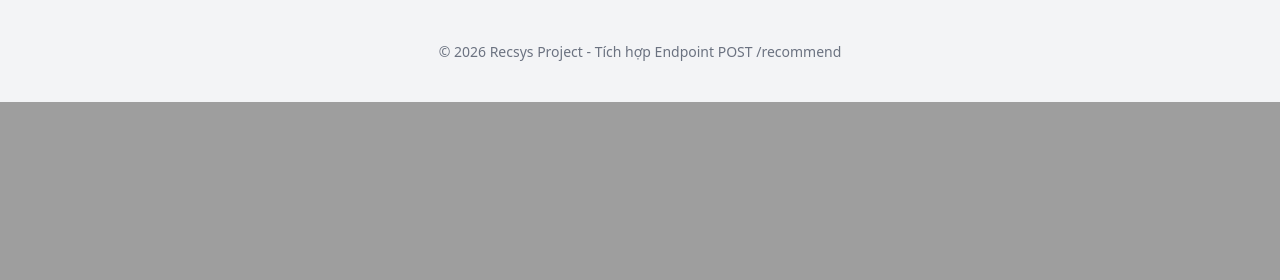
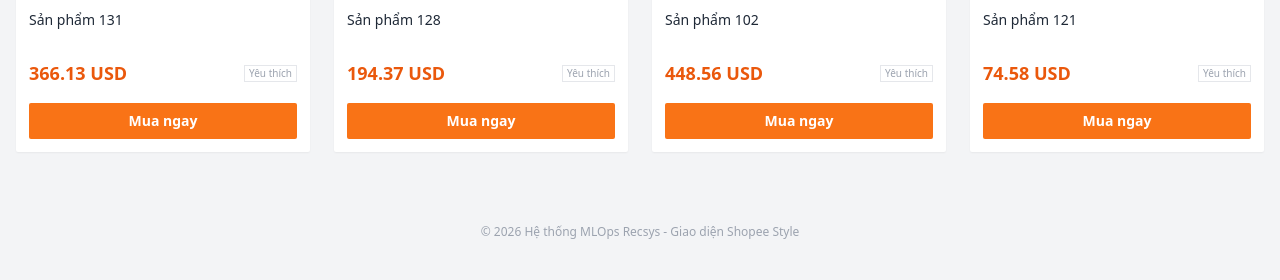
Before and after one commit to 050611230671-jpg/recsys-project, a FastAPI app: page / in a window 1280 px wide. Shown: the part 922-1202 px from the top of the page. Before the commit the page ends 1024 px from the top, so only its background shows below. Run offline with FastAPI, Linux system fonts and the light colour scheme; some libraries are stand-ins or nearby versions.

Commit message:
Shopee style UI with recommendations

```diff
--- a/main.py
+++ b/main.py
@@ -8,52 +8,64 @@ from fastapi.templating import Jinja2Templates
 app = FastAPI()
 templates = Jinja2Templates(directory="templates")
 
-def get_products_from_csv():
-    file_path = "products.csv"
-    if not os.path.exists(file_path):
-        return [{"name": "Lỗi: Không tìm thấy file", "price": "0", "img": "https://via.placeholder.com/500"}]
+# Cấu hình ảnh theo loại cho sinh động
+ANH_THEO_LOAI = {
+    "Electronics": "https://images.unsplash.com/photo-1498049794561-7780e7231661?w=500",
+    "Fashion": "https://images.unsplash.com/photo-1445205170230-053b83016050?w=500",
+    "Sports": "https://images.unsplash.com/photo-1461896836934-ffe607ba8211?w=500",
+    "Beauty": "https://images.unsplash.com/photo-1522335789203-aabd1fc54bc9?w=500",
+    "Home & Kitchen": "https://images.unsplash.com/photo-1556911220-e15b29be8c8f?w=500"
+}
 
-    try:
-        df = pd.read_csv(file_path)
-        anh_theo_loai = {
-            "Electronics": "https://images.unsplash.com/photo-1498049794561-7780e7231661?w=500",
-            "Fashion": "https://images.unsplash.com/photo-1445205170230-053b83016050?w=500",
-            "Sports": "https://images.unsplash.com/photo-1461896836934-ffe607ba8211?w=500",
-            "Beauty": "https://images.unsplash.com/photo-1522335789203-aabd1fc54bc9?w=500",
-            "Home & Kitchen": "https://images.unsplash.com/photo-1556911220-e15b29be8c8f?w=500"
-        }
-        products = []
-        for _, row in df.iterrows():
-            link_anh = anh_theo_loai.get(row['category'], "https://images.unsplash.com/photo-1523275335684-37898b6baf30?w=500")
-            products.append({
-                "name": f"Sản phẩm {row['product_id']}",
-                "category": row['category'],
-                "price": f"{row['base_price']} USD",
-                "img": link_anh
-            })
-        return products
-    except Exception as e:
-        return [{"name": f"Lỗi đọc file: {str(e)}", "price": "0", "img": "https://via.placeholder.com/500"}]
+def get_data():
+    if not os.path.exists("products.csv"):
+        return pd.DataFrame()
+    return pd.read_csv("products.csv")
 
-# API Load trang đầu tiên
 @app.get("/", response_class=HTMLResponse)
 async def home(request: Request):
-    all_products = get_products_from_csv()
-    num_to_sample = min(len(all_products), 4)
-    goi_y = random.sample(all_products, num_to_sample)
+    df = get_data()
+    # Lấy ngẫu nhiên 8 sản phẩm bày ở trang chủ
+    sample_df = df.sample(min(len(df), 8))
+    products = []
+    for _, row in sample_df.iterrows():
+        products.append({
+            "id": row['product_id'],
+            "name": f"Sản phẩm {row['product_id']}",
+            "price": f"{row['base_price']} USD",
+            "img": ANH_THEO_LOAI.get(row['category'], "https://via.placeholder.com/500")
+        })
+    return templates.TemplateResponse("index.html", {"request": request, "products": products})
 
-    return templates.TemplateResponse("index.html", {
+@app.get("/product/{product_id}", response_class=HTMLResponse)
+async def product_detail(request: Request, product_id: int):
+    df = get_data()
+    # 1. Tìm thông tin sản phẩm hiện tại
+    target = df[df['product_id'] == product_id].iloc[0]
+    current_product = {
+        "id": target['product_id'],
+        "name": f"Siêu phẩm {target['product_id']}",
+        "category": target['category'],
+        "price": f"{target['base_price']} USD",
+        "rating": target['rating'],
+        "img": ANH_THEO_LOAI.get(target['category'], "")
+    }
+
+    # 2. Tìm sản phẩm gợi ý (cùng Category, trừ sản phẩm hiện tại)
+    recommendations_df = df[(df['category'] == target['category']) & (df['product_id'] != product_id)]
+    recommendations_df = recommendations_df.sample(min(len(recommendations_df), 4))
+
+    recs = []
+    for _, row in recommendations_df.iterrows():
+        recs.append({
+            "id": row['product_id'],
+            "name": f"Sản phẩm {row['product_id']}",
+            "price": f"{row['base_price']} USD",
+            "img": ANH_THEO_LOAI.get(row['category'], "")
+        })
+
+    return templates.TemplateResponse("product_detail.html", {
         "request": request,
-        "products": goi_y
+        "product": current_product,
+        "recommendations": recs
     })
-
-# ĐÂY LÀ ENDPOINT MỚI THEO TÀI LIỆU YÊU CẦU
-@app.post("/recommend")
-async def recommend_api():
-    all_products = get_products_from_csv()
-    num_to_sample = min(len(all_products), 4)
-    # Tạm thời dùng random làm mô hình dự đoán (Mock ML Model)
-    goi_y_moi = random.sample(all_products, num_to_sample)
-
-    # Trả về kết quả JSON theo đúng Bước 2 trong tài liệu
-    return {"recommendations": goi_y_moi}
--- a/templates/index.html
+++ b/templates/index.html
@@ -3,72 +3,64 @@
 <head>
     <meta charset="UTF-8">
     <meta name="viewport" content="width=device-width, initial-scale=1.0">
-    <title>Hệ Thống Gợi Ý Sản Phẩm MLOps</title>
+    <title>Cửa hàng Recsys AI</title>
     <script src="https://cdn.tailwindcss.com"></script>
+    <style>
+        .product-card:hover {
+            transform: translateY(-5px);
+            border-color: #f97316;
+        }
+    </style>
 </head>
 <body class="bg-gray-100 font-sans">
-    <nav class="bg-blue-600 p-4 text-white text-center text-2xl font-bold shadow-lg">
-        Cửa Hàng AI Recsys 🚀
+    <nav class="bg-orange-500 p-4 text-white shadow-lg sticky top-0 z-50">
+        <div class="container mx-auto flex justify-between items-center">
+            <a href="/" class="text-2xl font-bold flex items-center gap-2">
+                <span>🛍️</span> Shopee AI Clone
+            </a>
+            <div class="hidden md:block w-1/2">
+                <input type="text" placeholder="Tìm kiếm sản phẩm gợi ý..." class="w-full p-2 rounded-sm text-black outline-none">
+            </div>
+            <div class="flex gap-4">
+                <span>Giỏ hàng</span>
+                <span>Đăng nhập</span>
+            </div>
+        </div>
     </nav>
+
     <div class="container mx-auto px-4 py-8">
-        <h2 class="text-xl font-semibold mb-6 text-gray-700">Sản phẩm gợi ý cho bạn:</h2>
+        <h2 class="text-xl font-bold mb-6 text-gray-700 uppercase tracking-wider border-b-2 border-orange-500 inline-block">
+            Gợi ý hôm nay
+        </h2>
 
-        <div id="product-grid" class="grid grid-cols-1 md:grid-cols-2 gap-6">
+        <div class="grid grid-cols-2 md:grid-cols-4 gap-6">
             {% for item in products %}
-            <div class="bg-white rounded-xl shadow-md overflow-hidden hover:shadow-2xl transition-shadow duration-300">
-                <img class="h-48 w-full object-cover" src="{{ item.img }}" alt="{{ item.name }}">
-                <div class="p-6">
-                    <h3 class="text-lg font-bold text-gray-900">{{ item.name }}</h3>
-                    <p class="text-blue-600 font-bold mt-2 text-xl">{{ item.price }}</p>
-                    <button onclick="fetchRecommendations()" class="mt-4 w-full bg-blue-500 hover:bg-blue-700 text-white font-bold py-2 px-4 rounded-lg transition-colors">
+            <div class="product-card bg-white rounded-sm shadow-sm overflow-hidden border border-transparent transition-all duration-300">
+                <div class="relative pb-[100%]">
+                    <img class="absolute inset-0 h-full w-full object-cover" src="{{ item.img }}" alt="{{ item.name }}">
+                </div>
+
+                <div class="p-3">
+                    <h3 class="text-sm text-gray-800 h-10 line-clamp-2 mb-2 leading-tight">
+                        {{ item.name }}
+                    </h3>
+
+                    <div class="flex justify-between items-center mt-2">
+                        <p class="text-orange-600 font-bold text-lg">{{ item.price }}</p>
+                        <span class="text-[10px] text-gray-400 border border-gray-200 px-1">Yêu thích</span>
+                    </div>
+
+                    <a href="/product/{{ item.id }}" class="mt-4 block text-center bg-orange-500 hover:bg-orange-600 text-white font-bold py-2 px-4 rounded-sm transition-colors text-sm">
                         Mua ngay
-                    </button>
+                    </a>
                 </div>
             </div>
             {% endfor %}
         </div>
     </div>
 
-    <footer class="text-center py-10 text-gray-500 text-sm">
-        © 2026 Recsys Project - Tích hợp Endpoint POST /recommend
+    <footer class="text-center py-10 text-gray-400 text-xs">
+        © 2026 Hệ thống MLOps Recsys - Giao diện Shopee Style
     </footer>
-
-    <script>
-        async function fetchRecommendations() {
-            try {
-                // Bước 2: Gửi Request POST tới địa chỉ /recommend
-                const response = await fetch('/recommend', {
-                    method: 'POST',
-                    headers: { 'Content-Type': 'application/json' }
-                });
-
-                // Nhận kết quả JSON
-                const data = await response.json();
-
-                // Bước 3: Cập nhật giao diện người dùng
-                const grid = document.getElementById('product-grid');
-                grid.innerHTML = ''; // Xóa các sản phẩm cũ
-
-                // Vẽ lại các sản phẩm mới
-                data.recommendations.forEach(item => {
-                    grid.innerHTML += `
-                        <div class="bg-white rounded-xl shadow-md overflow-hidden hover:shadow-2xl transition-shadow duration-300">
-                            <img class="h-48 w-full object-cover" src="${item.img}" alt="${item.name}">
-                            <div class="p-6">
-                                <h3 class="text-lg font-bold text-gray-900">${item.name}</h3>
-                                <p class="text-blue-600 font-bold mt-2 text-xl">${item.price}</p>
-                                <button onclick="fetchRecommendations()" class="mt-4 w-full bg-blue-500 hover:bg-blue-700 text-white font-bold py-2 px-4 rounded-lg transition-colors">
-                                    Mua ngay
-                                </button>
-                            </div>
-                        </div>
-                    `;
-                });
-            } catch (error) {
-                console.error("Lỗi khi lấy gợi ý:", error);
-                alert("Hệ thống đang bận, vui lòng thử lại!");
-            }
-        }
-    </script>
 </body>
 </html>
```
Also changed, not shown: templates/product_detail.html (added, +43 -0 lines).
